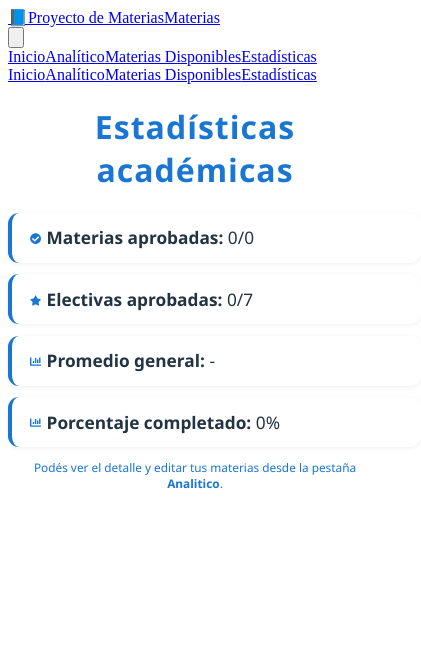
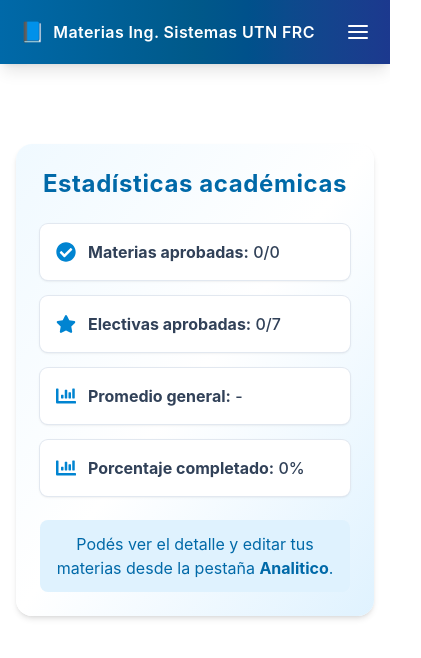
Before and after one commit to galoppoignacio/Analitico-Sistemas-UTN, a Next.js app: page /estadisticas in a window 390 px wide. Shown: the top 658 px of the page, 421 px wide, since content can reach past the window. Built offline with nearby package versions, Linux system fonts and the light colour scheme.

Commit message:
mejoradas las pestañas de disponible y estadísticas

```diff
--- a/app/Navbar.tsx
+++ b/app/Navbar.tsx
@@ -10,7 +10,7 @@ import { useState, useCallback } from "react";
 // - Accesible (aria-* + focus-visible)
 
 const links = [
-  { href: "/", label: "Inicio" },
+  // { href: "/", label: "Inicio" },
   { href: "/tabla", label: "Analítico" },
   { href: "/disponibles", label: "Materias Disponibles" },
   { href: "/estadisticas", label: "Estadísticas" },
@@ -38,13 +38,13 @@ export default function Navbar() {
         {/* Brand */}
         <div className="flex items-center gap-2">
           <Link
-            href="/"
+            href="/tabla"
             className="flex items-center gap-2 rounded-xl px-2 py-1 font-semibold tracking-wide text-white hover:bg-white/10 focus-visible:outline-none focus-visible:ring-2 focus-visible:ring-white/70"
             onClick={closeMenu}
           >
             <span className="text-xl leading-none">📘</span>
-            <span className="hidden sm:inline">Proyecto de Materias</span>
-            <span className="sm:hidden">Materias</span>
+            <span className="hidden md:inline">Materias Ingenieria en Sistemas UTN FRC</span>
+            <span className="md:hidden">Materias Ing. Sistemas UTN FRC</span>
           </Link>
         </div>
 
--- a/app/disponibles/page.tsx
+++ b/app/disponibles/page.tsx
@@ -1,18 +1,19 @@
 "use client";
+import "../../styles/globals.css";
+
 import { useMateriasStore } from "../../lib/materiasStore";
 import Navbar from "../Navbar";
-
 
 export default function DisponiblesPage() {
   const materias = useMateriasStore((state) => state.materias);
 
   // Mostrar materias con estado === 1 (disponible)
-  const disponibles = materias.filter(m => m.estado === 1);
+  const disponibles = materias.filter((m) => m.estado === 1);
 
   // Agrupar por año
   function groupByYear(arr) {
     const map = new Map();
-    arr.forEach(m => {
+    arr.forEach((m) => {
       const year = m.anio || 0;
       if (!map.has(year)) map.set(year, []);
       map.get(year).push(m);
@@ -20,53 +21,68 @@ export default function DisponiblesPage() {
     return Array.from(map.entries()).sort((a, b) => a[0] - b[0]);
   }
 
-  const normales = disponibles.filter(m => !m.isElectiva);
-  const electivas = disponibles.filter(m => m.isElectiva);
+  const normales = disponibles.filter((m) => !m.isElectiva);
+  const electivas = disponibles.filter((m) => m.isElectiva);
   const normalesPorAnio = groupByYear(normales);
   const electivasPorAnio = groupByYear(electivas);
 
   return (
     <>
       <Navbar />
-      <div style={{ maxWidth: 900, margin: '32px auto', padding: '1.5rem', background: '#f8fafc', borderRadius: 12, boxShadow: '0 2px 12px rgba(44,62,80,0.07)' }}>
-        <h1 style={{ fontSize: '2rem', color: '#3c8dbc', marginBottom: 18, textAlign: 'center' }}>Materias Disponibles</h1>
-        <div style={{ display: 'flex', gap: 32, flexWrap: 'wrap', justifyContent: 'center' }}>
-          <div style={{ flex: 1, minWidth: 260 }}>
-            <h2 style={{ fontSize: '1.2rem', color: '#222', marginBottom: 10 }}>Materias</h2>
+      <div className="my-20 md:mx-auto mx-4 max-w-5xl rounded-2xl bg-gradient-to-br from-sky-50 via-white to-sky-100 p-8 shadow-md">
+        <h1 className="mb-4 text-center text-3xl font-bold tracking-tight text-sky-700">
+          Materias Disponibles
+        </h1>
+        <p className="mb-10 text-center text-base text-slate-700 max-w-2xl mx-auto">
+          A continuación se muestran las materias que ya podés cursar según tu avance en la carrera.
+          Están organizadas por año y diferenciadas entre materias obligatorias y electivas. Esta vista
+          te ayuda a planificar de manera más clara tu próximo cuatrimestre.
+        </p>
+
+        <div className="grid gap-10 sm:grid-cols-2">
+          {/* Materias */}
+          <div>
+            <h2 className="mb-4 text-xl font-semibold text-slate-800">Materias</h2>
             {normalesPorAnio.length === 0 ? (
-              <div style={{ color: '#888', fontStyle: 'italic' }}>No hay materias disponibles.</div>
+              <p className="italic text-slate-400">No hay materias disponibles.</p>
             ) : (
-              <>
+              <div className="space-y-6">
                 {normalesPorAnio.map(([anio, arr]) => (
-                  <div key={anio} style={{ marginBottom: 14 }}>
-                    <div style={{ fontWeight: 600, color: '#3c8dbc', marginBottom: 4 }}>{anio > 0 ? `${anio}º año` : 'Sin año'}</div>
-                    <ul style={{ paddingLeft: 18, marginBottom: 0 }}>
-                      {arr.map(m => (
-                        <li key={m.id} style={{ marginBottom: 6 }}>{m.nombre}</li>
+                  <div key={anio}>
+                    <div className="mb-2 font-semibold text-sky-600">
+                      {anio > 0 ? `${anio}º año` : "Sin año"}
+                    </div>
+                    <ul className="list-disc space-y-1 pl-6 text-slate-700">
+                      {arr.map((m) => (
+                        <li key={m.id}>{m.nombre}</li>
                       ))}
                     </ul>
                   </div>
                 ))}
-              </>
+              </div>
             )}
           </div>
-          <div style={{ flex: 1, minWidth: 260 }}>
-            <h2 style={{ fontSize: '1.2rem', color: '#222', marginBottom: 10 }}>Electivas</h2>
+
+          {/* Electivas */}
+          <div>
+            <h2 className="mb-4 text-xl font-semibold text-slate-800">Electivas</h2>
             {electivasPorAnio.length === 0 ? (
-              <div style={{ color: '#888', fontStyle: 'italic' }}>No hay electivas disponibles.</div>
+              <p className="italic text-slate-400">No hay electivas disponibles.</p>
             ) : (
-              <>
+              <div className="space-y-6">
                 {electivasPorAnio.map(([anio, arr]) => (
-                  <div key={anio} style={{ marginBottom: 14 }}>
-                    <div style={{ fontWeight: 600, color: '#3c8dbc', marginBottom: 4 }}>{anio > 0 ? `${anio}º año` : 'Sin año'}</div>
-                    <ul style={{ paddingLeft: 18, marginBottom: 0 }}>
-                      {arr.map(m => (
-                        <li key={m.id} style={{ marginBottom: 6 }}>{m.nombre}</li>
+                  <div key={anio}>
+                    <div className="mb-2 font-semibold text-sky-600">
+                      {anio > 0 ? `${anio}º año` : "Sin año"}
+                    </div>
+                    <ul className="list-disc space-y-1 pl-6 text-slate-700">
+                      {arr.map((m) => (
+                        <li key={m.id}>{m.nombre}</li>
                       ))}
                     </ul>
                   </div>
                 ))}
-              </>
+              </div>
             )}
           </div>
         </div>
--- a/app/estadisticas/Estadisticas.module.css
+++ /dev/null
@@ -1,102 +0,0 @@
-@media (max-width: 600px) {
-  .mainStats {
-    padding: 0 !important;
-    max-width: 100vw !important;
-    margin: 0.1rem auto 0.1rem auto !important;
-    border-radius: 3px !important;
-    box-shadow: none !important;
-    background: none !important;
-  }
-  .statsList {
-    display: block !important;
-    margin: 0.2rem 0 0.1rem 0 !important;
-    width: 100% !important;
-    max-width: 100vw !important;
-    padding: 0 !important;
-  }
-  .statsList li {
-    display: block !important;
-    font-size: 1.08rem !important;
-    padding: 0.85rem 1.1rem !important;
-    border-radius: 11px !important;
-    min-width: 0 !important;
-    width: 100% !important;
-    margin: 0 0 0.7rem 0 !important;
-    box-shadow: 0 1px 4px #0001 !important;
-    border-left: 4px solid #1976d2 !important;
-    background: #fff !important;
-    align-items: center !important;
-    justify-content: flex-start !important;
-  }
-  .statsIcon {
-    font-size: 0.7rem !important;
-    margin-right: 0.08rem !important;
-  }
-  .detalle {
-    font-size: 0.74rem !important;
-    padding: 0.04rem 0.04rem !important;
-    border-radius: 2px !important;
-    margin-top: 0.2rem !important;
-    box-shadow: none !important;
-    background: none !important;
-  }
-}
-
-.mainStats {
-  max-width: 600px;
-  margin: 2.5rem auto;
-  padding: 32px 24px 28px 24px;
-  background: linear-gradient(135deg, #e3f0ff 0%, #f8fafc 100%);
-  border-radius: 18px;
-  box-shadow: 0 4px 24px #0002;
-  font-family: 'Segoe UI', 'Roboto', Arial, sans-serif;
-}
-
-.statsList {
-  display: flex;
-  flex-wrap: wrap;
-  gap: 1.5rem;
-  justify-content: space-between;
-  list-style: none;
-  padding: 0;
-  margin: 2.2rem 0 1.2rem 0;
-}
-
-.statsList li {
-  flex: 1 1 220px;
-  background: #fff;
-  border-radius: 12px;
-  box-shadow: 0 2px 8px #0001;
-  padding: 1.2rem 1rem 1.1rem 1rem;
-  margin: 0;
-  display: flex;
-  align-items: center;
-  gap: 1rem;
-  font-size: 1.18rem;
-  font-weight: 500;
-  color: #234;
-  border-left: 5px solid #1976d2;
-  transition: box-shadow 0.2s;
-}
-.statsList li:hover {
-  box-shadow: 0 4px 16px #1976d233;
-  background: #e3f0ff44;
-}
-
-.statsIcon {
-  font-size: 2.1rem;
-  margin-right: 0.5rem;
-  color: #1976d2;
-  flex-shrink: 0;
-}
-
-.detalle {
-  margin-top: 2.5rem;
-  color: #1976d2;
-  font-size: 1.08rem;
-  text-align: center;
-  background: #e3f0ff;
-  border-radius: 8px;
-  padding: 0.7rem 1rem;
-  box-shadow: 0 1px 4px #1976d211;
-}
--- a/app/estadisticas/page.tsx
+++ b/app/estadisticas/page.tsx
@@ -1,34 +1,63 @@
 "use client";
-
+import "../../styles/globals.css";
 
 import Navbar from "../Navbar";
-import styles from "./Estadisticas.module.css";
 import { useMateriasStore } from "../../lib/materiasStore";
-import { FaCheckCircle, FaClipboardList, FaStar, FaChartBar } from "react-icons/fa";
-import { useRef, useState } from "react";
-
+import { FaCheckCircle, FaStar, FaChartBar } from "react-icons/fa";
 
 export default function EstadisticasPage() {
   const materias = useMateriasStore((state) => state.materias);
-  const total = materias.filter(m => !m.isElectiva && m.nombre.toLowerCase() !== "seminario").length;
-  const aprobadas = materias.filter(m => m.estado === 3 && !m.isElectiva && m.nombre.toLowerCase() !== "seminario").length;
-  const faltan = total - aprobadas;
-  const electivas = materias.filter(m => m.isElectiva && m.estado === 3).length;
-  const aprobadasConNota = materias.filter(m => m.estado === 3 && m.nota > 0);
-  const promedio = aprobadasConNota.length > 0 ? (aprobadasConNota.reduce((acc, m) => acc + m.nota, 0) / aprobadasConNota.length).toFixed(2) : "-";
+  const total = materias.filter((m) => !m.isElectiva && m.nombre.toLowerCase() !== "seminario").length;
+  const aprobadas = materias.filter((m) => m.estado === 3 && !m.isElectiva && m.nombre.toLowerCase() !== "seminario").length;
+  const electivas = materias.filter((m) => m.isElectiva && m.estado === 3).length;
+  const aprobadasConNota = materias.filter((m) => m.estado === 3 && m.nota > 0);
+  const promedio =
+    aprobadasConNota.length > 0
+      ? (aprobadasConNota.reduce((acc, m) => acc + m.nota, 0) / aprobadasConNota.length).toFixed(2)
+      : "-";
   const porcentaje = total > 0 ? ((aprobadas / total) * 100).toFixed(1) : "0";
+
   return (
     <>
       <Navbar />
-      <main className={styles.mainStats}>
-        <h1 style={{textAlign:'center', color:'#1976d2', fontWeight:700, letterSpacing:1}}>Estadísticas académicas</h1>
-        <ul className={styles.statsList}>
-          <li><span className={styles.statsIcon}><FaCheckCircle /></span> <span><b>Materias aprobadas:</b> {aprobadas}/{total}</span></li>
-          <li><span className={styles.statsIcon}><FaStar /></span> <span><b>Electivas aprobadas:</b> {electivas}/7</span></li>
-          <li><span className={styles.statsIcon}><FaChartBar /></span> <span><b>Promedio general:</b> {promedio}</span></li>
-          <li><span className={styles.statsIcon}><FaChartBar /></span> <span><b>Porcentaje completado:</b> {porcentaje}%</span></li>
-        </ul>
-        <p className={styles.detalle}>Podés ver el detalle y editar tus materias desde la pestaña <b>Analitico</b>.</p>
+      <main className="my-20 md:mx-auto mx-4 max-w-3xl rounded-2xl bg-gradient-to-br from-sky-50 via-white to-sky-100 p-6 shadow-md">
+        <h1 className="mb-6 text-center text-2xl font-bold tracking-wide text-sky-700">
+          Estadísticas académicas
+        </h1>
+
+        <div className="grid gap-4 sm:grid-cols-2">
+          <div className="flex items-center gap-3 rounded-lg bg-white p-4 shadow-sm ring-1 ring-slate-200">
+            <FaCheckCircle className="text-sky-600 text-xl" />
+            <span className="text-slate-700 font-medium">
+              <b>Materias aprobadas:</b> {aprobadas}/{total}
+            </span>
+          </div>
+
+          <div className="flex items-center gap-3 rounded-lg bg-white p-4 shadow-sm ring-1 ring-slate-200">
+            <FaStar className="text-sky-600 text-xl" />
+            <span className="text-slate-700 font-medium">
+              <b>Electivas aprobadas:</b> {electivas}/7
+            </span>
+          </div>
+
+          <div className="flex items-center gap-3 rounded-lg bg-white p-4 shadow-sm ring-1 ring-slate-200">
+            <FaChartBar className="text-sky-600 text-xl" />
+            <span className="text-slate-700 font-medium">
+              <b>Promedio general:</b> {promedio}
+            </span>
+          </div>
+
+          <div className="flex items-center gap-3 rounded-lg bg-white p-4 shadow-sm ring-1 ring-slate-200">
+            <FaChartBar className="text-sky-600 text-xl" />
+            <span className="text-slate-700 font-medium">
+              <b>Porcentaje completado:</b> {porcentaje}%
+            </span>
+          </div>
+        </div>
+
+        <p className="mt-6 rounded-lg bg-sky-100 px-4 py-3 text-center text-sky-700">
+          Podés ver el detalle y editar tus materias desde la pestaña <b>Analitico</b>.
+        </p>
       </main>
     </>
   );
--- a/app/page.tsx
+++ b/app/page.tsx
@@ -6,7 +6,7 @@ import Link from "next/link";
 
 export default function HomePage() {
   return (
-    <main className="mx-auto my-10 flex min-h-[80vh] max-w-2xl flex-col items-center justify-center rounded-2xl bg-gradient-to-br from-sky-50 via-sky-100 to-sky-200 px-6 py-12 shadow-md">
+    <main className="my-20 md:mx-auto mx-4 flex min-h-[80vh] max-w-2xl flex-col items-center justify-center rounded-2xl bg-gradient-to-br from-sky-50 via-sky-100 to-sky-200 px-6 py-12 shadow-md">
 
       {/* Título */}
       <h1 className="mb-4 text-center text-4xl font-extrabold tracking-tight text-sky-700 sm:text-5xl">
```
